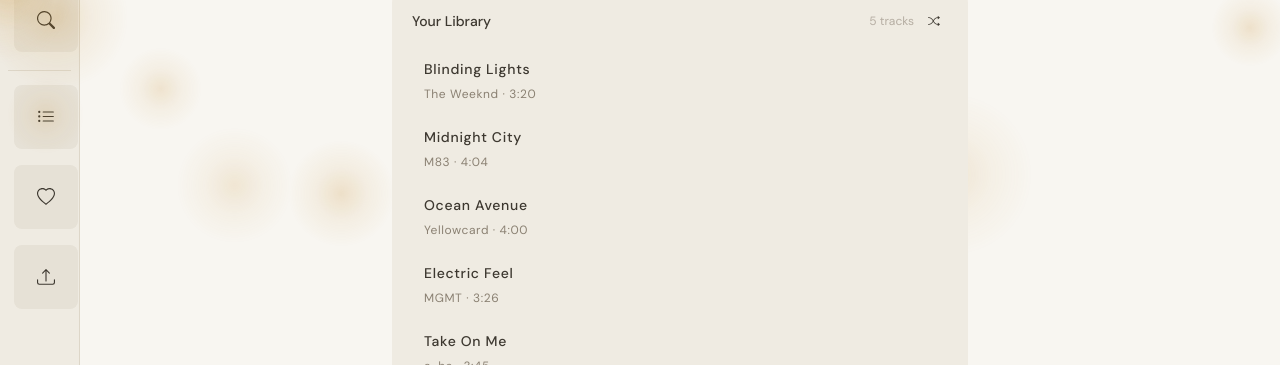
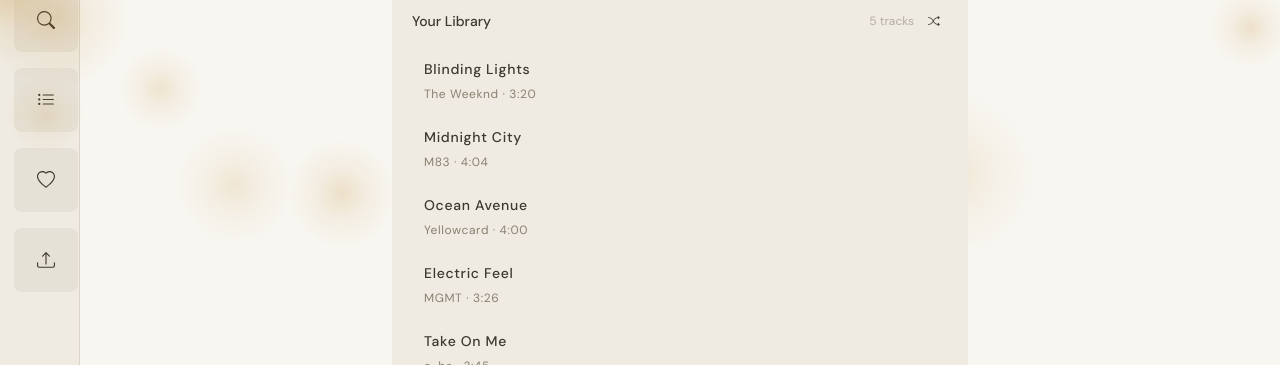
Before and after one commit to subs-cantcode/echo-music-player, a React (Vite) app: page / in a window 1280 px wide. Shown: the part 190-555 px from the top of the page. Built offline with nearby package versions, Linux system fonts and the light colour scheme.

Commit message:
Center nav icons vertically; remove Library/Playlists divider and labels on expanded nav

```diff
--- a/src/components/Sidebar.jsx
+++ b/src/components/Sidebar.jsx
@@ -82,23 +82,12 @@
 
       {/* Scrollable Nav Content */}
       <nav className="flex-1 overflow-y-auto flex flex-col gap-1 px-2 py-4">
-        {/* Library Section */}
-        <SectionLabel label="Library" />
-        <div className="flex flex-col gap-1">
         {libraryItems.map(item => (
           <NavItem key={item.path} item={item} />
         ))}
-        </div>
-
-        {/* Playlists Section */}
-        <div className="pt-2 mt-2 border-t border-border">
-          <SectionLabel label="Playlists" />
-          <div className="flex flex-col gap-1">
         {playlistItems.map(item => (
           <NavItem key={item.path} item={item} />
         ))}
-          </div>
-        </div>
       </nav>
 
       {/* Settings Section (Bottom) */}
--- a/src/index.css
+++ b/src/index.css
@@ -150,9 +150,11 @@
   width: 64px;
   height: 64px;
   flex-shrink: 0;
+  display: flex;
+  align-items: center;
+  justify-content: center;
   /* Border is inside the 64px box, so active/hover borders never resize or
      nudge the icon. */
-  justify-content: center;
   padding: 0;
   margin: 0.375rem;
 }
```
Lines whose indentation alone changed are shown as unchanged.
